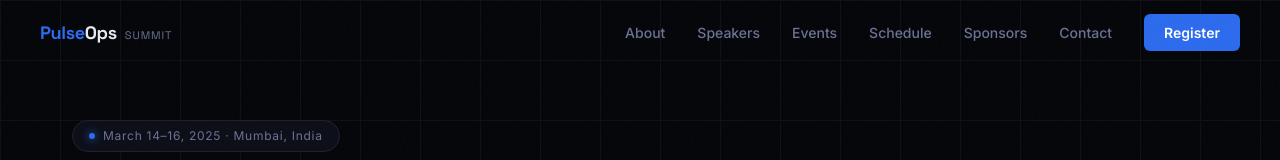
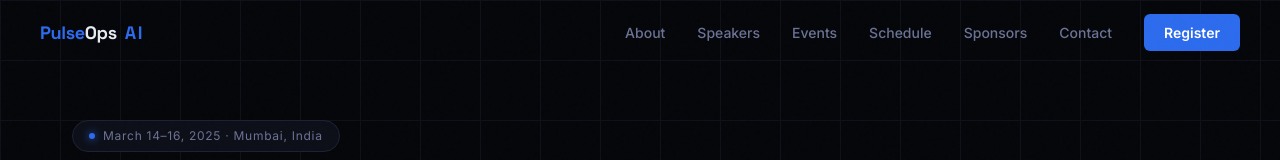
Before and after one commit to Shreyansh-Sri/PulseOps-AI, a Next.js app: page / in a window 1280 px wide. Shown: the top 160 px of the page. Built offline with nearby package versions, Linux system fonts and the light colour scheme.

Commit message:
Update Navbar and Footer to PulseOps

```diff
--- a/src/components/Footer.tsx
+++ b/src/components/Footer.tsx
@@ -15,7 +15,7 @@ export default function Footer() {
 
           {[
             {
-              title: "Summit", links: ["About", "Speakers", "Schedule", "Events"]
+              title: "About", links: ["About", "Speakers", "Schedule", "Events"]
             },
             {
               title: "Participate", links: ["Register", "IdeaForge", "Volunteer", "Sponsor"]
--- a/src/components/Navbar.tsx
+++ b/src/components/Navbar.tsx
@@ -42,13 +42,13 @@ export default function Navbar() {
           <span style={{ color: "var(--blue)" }}>Pulse</span>
           <span style={{ color: "var(--text)" }}>Ops</span>
           <span style={{
-            fontSize: 11,
-            color: "var(--muted)",
+            fontSize: 18,
+            color: "var(--blue)",
             marginLeft: 8,
-            fontWeight: 400,
+            fontWeight: 700,
             letterSpacing: "0.08em",
             textTransform: "uppercase",
-          }}>Summit</span>
+          }}>AI</span>
         </div>
 
         {/* Desktop nav */}
```
